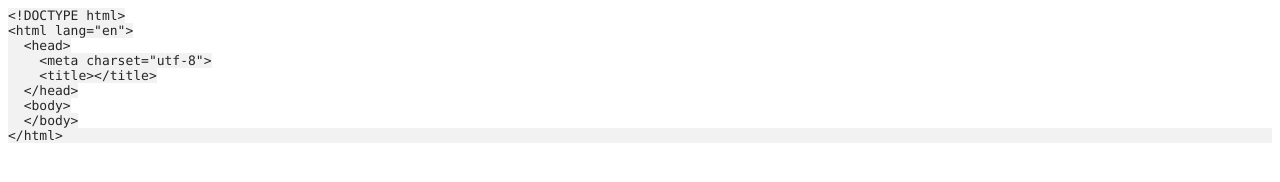
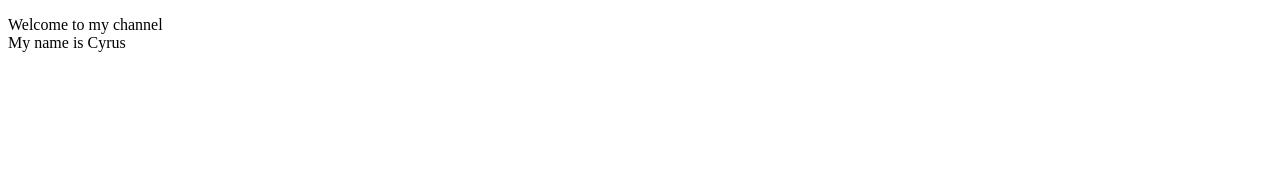
Before and after one commit to Cyruszyc/hellowworld, a plain HTML site: page index.html in a window 1280 px wide. Drawn offline with Linux system fonts and the light colour scheme.

Commit message:
add text to body of index.html

```diff
--- a/index.html
+++ b/index.html
@@ -1,27 +1,11 @@
-<!DOCTYPE html PUBLIC "-//W3C//DTD HTML 4.01//EN" "http://www.w3.org/TR/html4/strict.dtd">
-<html>
-<head>
-  <meta http-equiv="Content-Type" content="text/html; charset=utf-8">
-  <meta http-equiv="Content-Style-Type" content="text/css">
-  <title></title>
-  <meta name="Generator" content="Cocoa HTML Writer">
-  <meta name="CocoaVersion" content="2022.6">
-  <style type="text/css">
-    p.p1 {margin: 0.0px 0.0px 0.0px 0.0px; line-height: 20.0px; font: 13.0px Monaco; color: #262626; -webkit-text-stroke: #262626}
-    p.p2 {margin: 0.0px 0.0px 0.0px 0.0px; line-height: 20.0px; font: 13.0px Monaco; color: #262626; -webkit-text-stroke: #262626; background-color: #f2f2f2}
-    span.s1 {font-kerning: none; background-color: #f2f2f2}
-    span.s2 {font-kerning: none}
-  </style>
-</head>
-<body>
-<p class="p1"><span class="s1">&lt;!DOCTYPE html&gt;</span></p>
-<p class="p1"><span class="s1">&lt;html lang="en"&gt;</span></p>
-<p class="p1"><span class="s1">  &lt;head&gt;</span></p>
-<p class="p1"><span class="s1">    &lt;meta charset="utf-8"&gt;</span></p>
-<p class="p1"><span class="s1">    &lt;title&gt;&lt;/title&gt;</span></p>
-<p class="p1"><span class="s1">  &lt;/head&gt;</span></p>
-<p class="p1"><span class="s1">  &lt;body&gt;</span></p>
-<p class="p1"><span class="s1">  &lt;/body&gt;</span></p>
-<p class="p2"><span class="s2">&lt;/html&gt;</span></p>
-</body>
+<!DOCTYPE html>
+<html lang="en">
+  <head>
+    <meta charset="utf-8">
+    <title>Cyrus Yincheng</title>
+  </head>
+  <body>
+  <p>Welcome to my channel <br>My name is Cyrus</p>
+
+  </body>
 </html>
```
